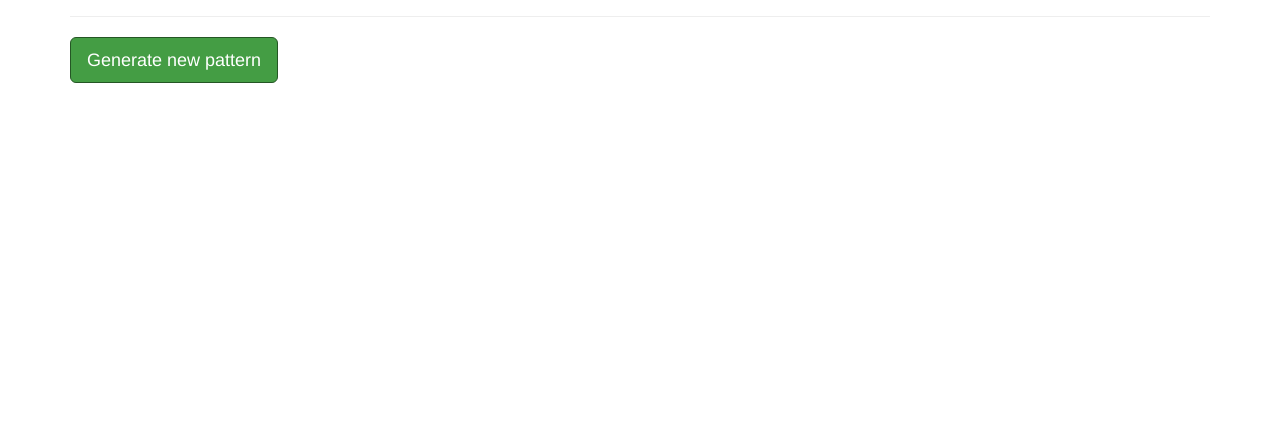
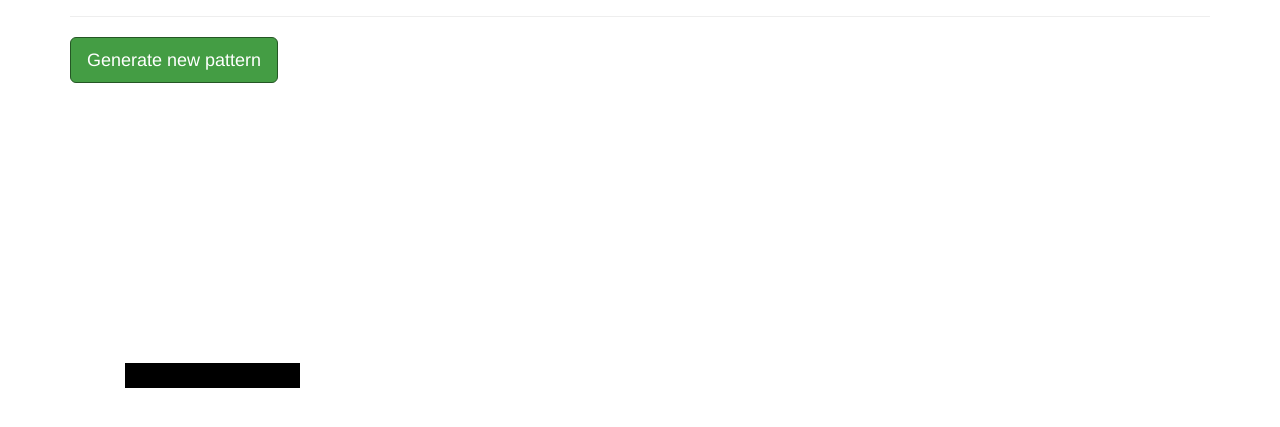
Before and after one commit to chrokh/svg-and-canvas-exercises, a plain HTML site: page index.html in a window 1280 px wide. Both pictures are taken after a click on the link "Generate new pattern". Shown: the part 83-510 px from the top of the page. Drawn offline with nearby package versions, Linux system fonts and the light colour scheme.

Commit message:
Output patterns to page on generate

```diff
--- a/index.html
+++ b/index.html
@@ -10,7 +10,7 @@
       <div class="page-header">
         <h1>SVG &amp; Canvas exercises generator</h1>
       </div>
-      <a href="#" class="btn btn-lg btn-success">Generate new pattern</a>
+      <a href="#" id="generate" class="btn btn-lg btn-success">Generate new pattern</a>
       <div id="pattern">
         <canvas></canvas>
       </div>
--- a/js/main.js
+++ b/js/main.js
@@ -98,6 +98,15 @@
   }
 
 
-  var foo = new Pattern().toSvg();
-  console.log(foo);
+  var App = {};
+  App.init = function(){
+    $('#generate').click(function(e){
+      var pattern = new Pattern().toSvg();
+      $('body').append(pattern);
+      e.preventDefault();
+    });
+  }
+
+
+  App.init();
 })();
```
